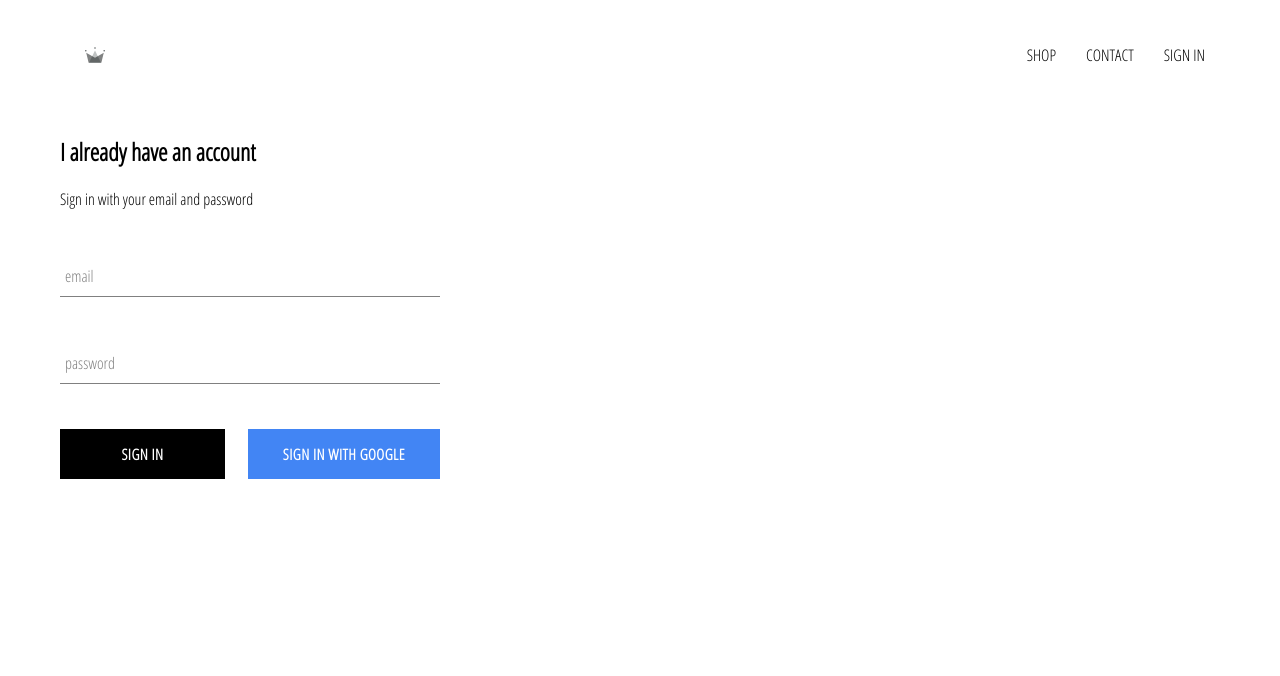
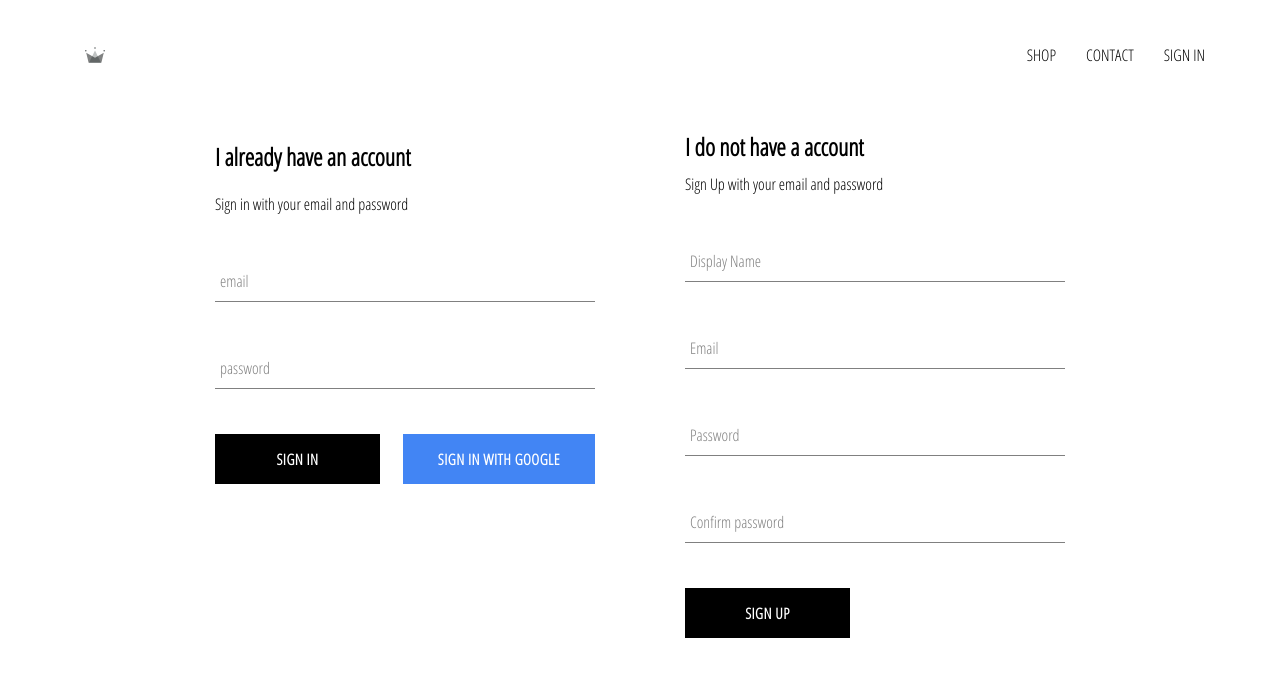
Before and after one commit to shashwatbangar/crwn-clothing, a React (Create React App) app: page /signin in a window 1280 px wide. Shown: the top 676 px of the page. Built offline with nearby package versions, Linux system fonts and the light colour scheme; no server answers.

Commit message:
implemented firebase utils, included ability to store authenticated user into our firestore database

```diff
--- a/src/App.js
+++ b/src/App.js
@@ -7,7 +7,7 @@
 import ShopPage from './pages/shop/shop.component';
 import SignInAndSignUpPage from './pages/sign-in-and-sign-up/sign-in-and-sign-up.component';
 import Header from './components/header/header.component';
-import { auth } from './firebase/firebase.utils';
+import { auth, createUserProfileDocument } from './firebase/firebase.utils';
 
 class App extends React.Component {
   constructor() {
@@ -21,10 +21,23 @@
   unsubscribeFromAuth = null;
 
   componentDidMount() {
-    this.unsubscribeFromAuth = auth.onAuthStateChanged(user => {
-      this.setState({ currentUser: user });
+    this.unsubscribeFromAuth = auth.onAuthStateChanged(async userAuth => {
+      if(userAuth){
+        const userRef = await createUserProfileDocument(userAuth);
 
-      console.log(user);
+        userRef.onSnapshot(snapShot => {
+          this.setState({
+            currentUser: {
+              id: snapShot.id,
+              ...snapShot.data()
+            }
+          })
+          console.log(this.state);
+        })
+
+      } else {
+        this.setState({currentUser:userAuth});
+      }
     });
   }
 
--- a/src/components/header/header.styles.scss
+++ b/src/components/header/header.styles.scss
@@ -24,3 +24,29 @@
     }
   }
 }
+.header {
+  height: 70px;
+  width: 100%;
+  display: flex;
+  justify-content: space-between;
+  margin-bottom: 25px;
+
+  .logo-container {
+    height: 100%;
+    width: 70px;
+    padding: 25px;
+  }
+
+  .options {
+    width: 50%;
+    height: 100%;
+    display: flex;
+    align-items: center;
+    justify-content: flex-end;
+
+    .option {
+      padding: 10px 15px;
+      cursor: pointer;
+    }
+  }
+}
--- /dev/null
+++ b/src/components/sign-up/sign-up.component.jsx
@@ -0,0 +1,104 @@
+import React from 'react';
+import FormInput from '../form-input/form-input.coponent'
+import CustomButton from '../custom-button/custom-button.component';
+import {auth, createUserProfileDocument} from '../../firebase/firebase.utils'
+import './sign-up.styles.scss';
+
+class SignUp extends React.Component {
+    constructor() {
+        super();
+
+        this.state = {
+            displayName:'',
+            email:'',
+            password:'',
+            confirmPassword:''
+        }
+    }
+
+    handleSubmit = async event => {
+        event.preventDefault();
+
+        const {displayName, email, password, confirmPassword} = this.state;
+
+        if(password !== confirmPassword){
+            alert("Passwords don't match")
+            return;
+        }
+
+        try {
+            const {user} = await auth.createUserWithEmailAndPassword(email, password);
+            await createUserProfileDocument(user, {displayName});
+            this.setState = ({
+                displayName:'',
+                email:'',
+                password:'',
+                confirmPassword:''
+
+            })
+
+        } catch(error) {
+            console.log(error);
+        }
+
+    }
+
+
+    handleChange = event => {
+        const {name, value} = event.target;
+
+        this.setState({[name]: value});
+
+    }
+
+    render(){
+        const {displayName, email, password, confirmPassword} = this.state;
+
+        return (
+
+            <div className="sign-up">
+                <h2 className="title">I do not have a account</h2>
+                <span>Sign Up with your email and password</span>
+                <form className="sign-up-form" onSubmit={this.handleSubmit}>
+                    <FormInput
+                    type="text"
+                    name="displayName"
+                    value={displayName}
+                    onChange={this.handleChange}
+                    label="Display Name"
+                    required />
+
+                    <FormInput
+                    type="email"
+                    name="email"
+                    value={email}
+                    onChange={this.handleChange}
+                    label="Email"
+                    required />
+
+                    <FormInput
+                    type="password"
+                    name="password"
+                    value={password}
+                    onChange={this.handleChange}
+                    label="Password"
+                    required />
+
+                    <FormInput
+                    type="password"
+                    name="confirmPassword"
+                    value={confirmPassword}
+                    onChange={this.handleChange}
+                    label="Confirm password"
+                    required />
+
+                    <CustomButton type="submit">SIGN UP</CustomButton>
+
+
+                </form>
+            </div>
+        )
+    }
+}
+
+export default SignUp;
--- /dev/null
+++ b/src/components/sign-up/sign-up.styles.scss
@@ -0,0 +1,10 @@
+.sign-up {
+    display: flex;
+    flex-direction: column;
+    width: 380px;
+
+    .title {
+        margin: 10px 0;
+
+    }
+}
--- a/src/firebase/firebase.utils.js
+++ b/src/firebase/firebase.utils.js
@@ -12,6 +12,32 @@
     measurementId: "G-SQ6BBKKZJC"
 };
 
+export const createUserProfileDocument = async (userAuth, additionalData) => {
+    if(!userAuth) return;
+
+    const userRef = firestore.doc(`users/${userAuth.uid}`);
+    const snapShot = await userRef.get();
+
+    if(!snapShot.exists){
+        const {displayName, email} = userAuth;
+        const createdAt = new Date();
+
+        try {
+          await userRef.set({
+              displayName,
+              email,
+              createdAt,
+              ...additionalData
+          });
+        } catch(error){
+            console.log("error creating user", error.message);
+
+        }
+
+    }
+    return userRef;
+}
+
 firebase.initializeApp(config);
 
 export const auth = firebase.auth();
--- a/src/pages/sign-in-and-sign-up/sign-in-and-sign-up.component.jsx
+++ b/src/pages/sign-in-and-sign-up/sign-in-and-sign-up.component.jsx
@@ -2,9 +2,13 @@
 import '/Users/shashwatbangar/Desktop/ecommerce/crwn-clothing/src/pages/sign-in-and-sign-up/sign-in-and-sign-up.styles.scss';
 import '../../components/sign-in/sign-in.component';
 import SignIn from '../../components/sign-in/sign-in.component';
+import SignUp from '../../components/sign-up/sign-up.component'
 
 const SignInAndSignUpPage = () => (
-    <div className="sign-in-and-sign-up"><SignIn /></div>
+    <div className="sign-in-and-sign-up">
+        <SignIn />
+        <SignUp />
+        </div>
 );
 
 export default SignInAndSignUpPage;
--- a/src/pages/sign-in-and-sign-up/sign-in-and-sign-up.styles.scss
+++ b/src/pages/sign-in-and-sign-up/sign-in-and-sign-up.styles.scss
@@ -0,0 +1,6 @@
+.sign-in-and-sign-up {
+    width: 850px;
+    display: flex;
+    justify-content: space-between;
+    margin: 30px auto;
+}
```
Also changed, not shown: 1 other file (tests, documents, lock files or other folders). Lines whose indentation alone changed are shown as unchanged.
